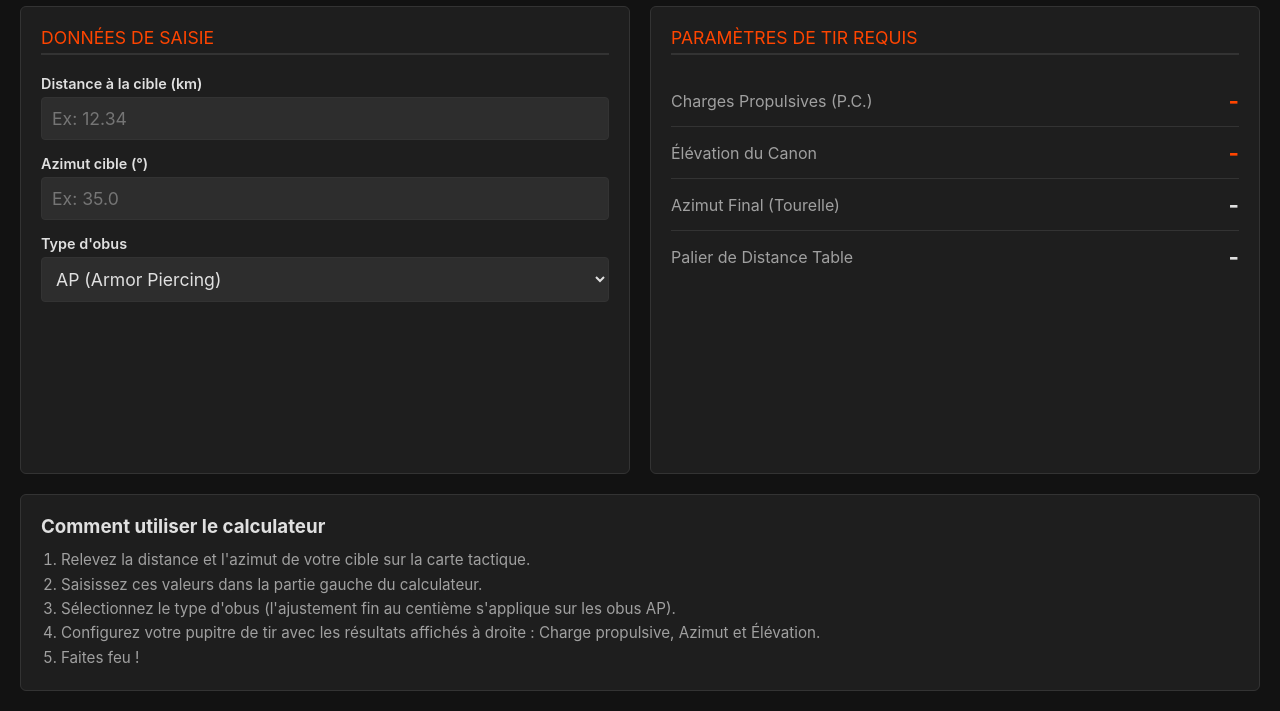
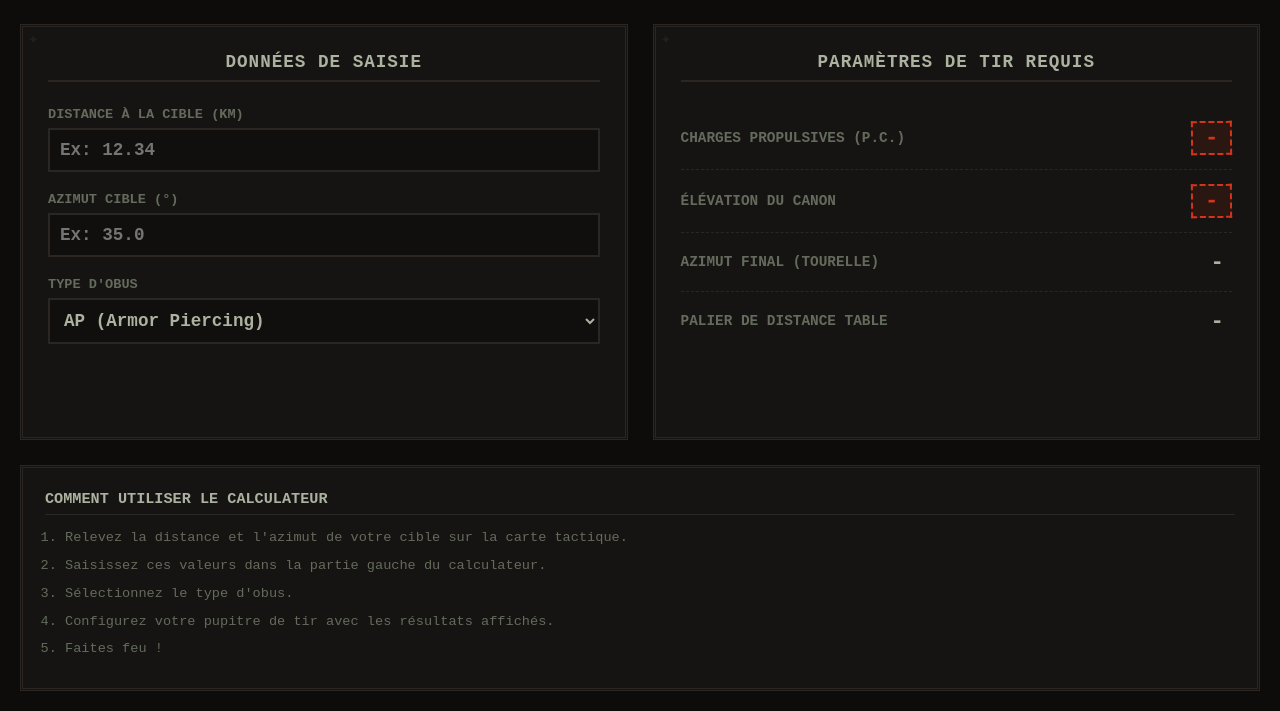
Before and after one commit to rpmn0ise/iron-nest-calculator, a plain HTML site: page index.html in a window 1280 px wide. Shown: the part 89-800 px from the top of the page. Drawn offline with Linux system fonts and the light colour scheme.

Commit message:
Refactor theme styles and enhance ballistic calculator
Updated styles and functionality for dark and light themes, improved UI elements, and adjusted ballistic calculation logic.

```diff
--- a/index.html
+++ b/index.html
@@ -6,38 +6,46 @@
     <title>Iron Nest - Balistic Calculator</title>
     <style>
         :root {
-            --bg-color: #121212;
-            --panel-bg: #1e1e1e;
-            --text-color: #e0e0e0;
-            --text-muted: #a0a0a0;
-            --accent-color: #ff4500;
-            --accent-hover: #ff5714;
-            --border-color: #333333;
-            --input-bg: #2d2d2d;
+            /* --- THEME SOMBRE RADICAL (Bunker / Nuit) --- */
+            --bg-color: #0d0c0a;        /* Noir d'encre militaire très profond */
+            --panel-bg: #161412;        /* Gris-brun très sombre (acier/cuir vieilli) */
+            --text-color: #abb2a0;      /* Vert-gris pâle (style vision nocturne / texte militaire estompé) */
+            --text-muted: #646b5c;      /* Texte secondaire très sombre */
+            --accent-color: #d1361b;    /* Rouge alerte / Tampon lumineux */
+            --accent-hover: #ff4524;
+            --border-color: #2b2621;    /* Bordure sombre et discrète */
+            --input-bg: #100f0d;        /* Entrées quasi noires */
+            --header-bg: #090807;
+            --header-text: #8e9685;
+            --highlight-bg: rgba(209, 54, 27, 0.1);
         }
 
         [data-theme="light"] {
-            --bg-color: #f5f5f7;
-            --panel-bg: #ffffff;
-            --text-color: #1c1c1e;
-            --text-muted: #6e6e73;
-            --accent-color: #d32f2f;
-            --accent-hover: #b71c1c;
-            --border-color: #e5e5ea;
-            --input-bg: #f2f2f7;
+            /* --- THEME CLAIR RADICAL (Papier / Jour) --- */
+            --bg-color: #d9ceb2;        /* Papier beige / Parchemin militaire usé */
+            --panel-bg: #e6dfcc;        /* Papier légèrement plus clair */
+            --text-color: #2b251a;      /* Encre brune / noire usée */
+            --text-muted: #5c5343;
+            --accent-color: #8c2d19;    /* Rouge brique / Tampon officiel */
+            --accent-hover: #b03a24;
+            --border-color: #4a4031;    /* Bordures encre brune épaisse */
+            --input-bg: #f0ebd8;
+            --header-bg: #2d261d;
+            --header-text: #d9ceb2;
+            --highlight-bg: rgba(140, 45, 25, 0.05);
         }
 
         * {
             box-sizing: border-box;
             margin: 0;
             padding: 0;
-            font-family: -apple-system, BlinkMacSystemFont, "Segoe UI", Roboto, Helvetica, Arial, sans-serif;
+            font-family: 'Courier New', Courier, Georgia, serif;
         }
 
         body {
             background-color: var(--bg-color);
             color: var(--text-color);
-            transition: background-color 0.3s, color 0.3s;
+            transition: background-color 0.2s, color 0.2s, border-color 0.2s;
             padding: 20px;
             display: flex;
             flex-direction: column;
@@ -48,13 +56,15 @@
             display: flex;
             justify-content: space-between;
             align-items: center;
-            padding-bottom: 20px;
-            border-bottom: 1px solid var(--border-color);
-            margin-bottom: 20px;
+            padding: 15px 20px;
+            background-color: var(--header-bg);
+            color: var(--header-text);
+            border: 3px double var(--border-color);
+            margin-bottom: 25px;
         }
 
         h1 {
-            font-size: 1.5rem;
+            font-size: 1.3rem;
             font-weight: 700;
             text-transform: uppercase;
             letter-spacing: 1px;
@@ -68,22 +78,35 @@
         button {
             background-color: var(--panel-bg);
             color: var(--text-color);
-            border: 1px solid var(--border-color);
-            padding: 8px 16px;
+            border: 2px solid var(--border-color);
+            padding: 6px 12px;
             cursor: pointer;
-            border-radius: 4px;
-            font-weight: 600;
+            font-weight: 700;
+            text-transform: uppercase;
             transition: all 0.2s;
         }
 
         button:hover {
+            background-color: var(--accent-color);
+            color: #ffffff;
             border-color: var(--accent-color);
+        }
+
+        header button {
+            background-color: transparent;
+            color: var(--header-text);
+            border-color: var(--header-text);
+        }
+
+        header button:hover {
+            background-color: var(--header-text);
+            color: var(--header-bg);
         }
 
         .main-container {
             display: grid;
             grid-template-columns: 1fr;
-            gap: 20px;
+            gap: 25px;
             flex: 1;
         }
 
@@ -95,39 +118,56 @@
 
         .panel {
             background-color: var(--panel-bg);
-            border: 1px solid var(--border-color);
-            border-radius: 6px;
-            padding: 20px;
+            border: 3px double var(--border-color);
+            padding: 25px;
+            position: relative;
+        }
+
+        .panel::before {
+            content: "✦";
+            position: absolute;
+            top: 5px;
+            left: 5px;
+            font-size: 0.8rem;
+            color: var(--border-color);
+            opacity: 0.6;
         }
 
         .panel-title {
             font-size: 1.1rem;
-            margin-bottom: 20px;
+            font-weight: 700;
+            margin-bottom: 25px;
             text-transform: uppercase;
+            text-align: center;
+            letter-spacing: 1px;
             border-bottom: 2px solid var(--border-color);
-            padding-bottom: 5px;
-            color: var(--accent-color);
+            padding-bottom: 8px;
+            color: var(--text-color);
         }
 
         .form-group {
-            margin-bottom: 15px;
+            margin-bottom: 20px;
         }
 
         label {
             display: block;
-            margin-bottom: 5px;
-            font-size: 0.9rem;
-            font-weight: 600;
+            margin-bottom: 6px;
+            font-size: 0.85rem;
+            font-weight: 700;
+            text-transform: uppercase;
+            color: var(--text-muted);
         }
 
         input, select {
             width: 100%;
             padding: 10px;
             background-color: var(--input-bg);
-            border: 1px solid var(--border-color);
+            border: 2px solid var(--border-color);
             color: var(--text-color);
-            border-radius: 4px;
             font-size: 1.1rem;
+            font-weight: 700;
+            font-family: monospace;
+            border-radius: 0;
         }
 
         input:focus, select:focus {
@@ -139,8 +179,8 @@
             display: flex;
             justify-content: space-between;
             align-items: center;
-            padding: 12px 0;
-            border-bottom: 1px solid var(--border-color);
+            padding: 14px 0;
+            border-bottom: 1px dashed var(--border-color);
         }
 
         .result-item:last-child {
@@ -148,7 +188,9 @@
         }
 
         .result-label {
-            font-size: 1rem;
+            font-size: 0.9rem;
+            text-transform: uppercase;
+            font-weight: 700;
             color: var(--text-muted);
         }
 
@@ -156,30 +198,43 @@
             font-size: 1.4rem;
             font-weight: 700;
             color: var(--text-color);
+            padding: 2px 8px;
+            font-family: monospace;
         }
 
         .result-value.highlight {
             color: var(--accent-color);
+            border: 2px dashed var(--accent-color);
+            padding: 2px 12px;
+            background-color: var(--highlight-bg);
+            transform: rotate(-0.5deg);
         }
 
         .notice-section {
-            margin-top: 20px;
+            margin-top: 25px;
             background-color: var(--panel-bg);
-            border: 1px solid var(--border-color);
-            border-radius: 6px;
-            padding: 20px;
+            border: 3px double var(--border-color);
+            padding: 22px;
         }
 
         .notice-section h3 {
-            margin-bottom: 10px;
+            margin-bottom: 12px;
+            text-transform: uppercase;
             color: var(--text-color);
+            font-size: 0.95rem;
+            border-bottom: 1px solid var(--border-color);
+            padding-bottom: 6px;
         }
 
         .notice-section ol {
             padding-left: 20px;
             color: var(--text-muted);
-            font-size: 0.95rem;
+            font-size: 0.85rem;
             line-height: 1.6;
+        }
+
+        .notice-section li {
+            margin-bottom: 6px;
         }
     </style>
 </head>
@@ -244,115 +299,45 @@
     <div class="notice-section">
         <h3 id="notice-title">Comment utiliser le calculateur</h3>
         <ol id="notice-steps">
-            </ol>
+        </ol>
     </div>
 
     <script>
-        // --- BASE DE DONNÉES BALISTIQUE (Extraite de la Firing Table) ---
-        // Chaque index correspond à une tranche de 0.1 km. De 0.1 à 30.0 km.
-        // Format: distance: elevation_de_base
         const balisticTable = {
-            1: {
-                coef: 0.12,
-                steps: {
-                    0.1: 1.20, 0.2: 2.40, 0.3: 3.60, 0.4: 4.80, 0.5: 6.00, 0.6: 7.20, 0.7: 8.40, 0.8: 9.60, 0.9: 10.80, 1.0: 12.00,
-                    1.1: 13.20, 1.2: 14.40, 1.3: 15.60, 1.4: 16.80, 1.5: 18.00, 1.6: 19.20, 1.7: 20.40, 1.8: 21.60, 1.9: 22.80, 2.0: 24.00,
-                    2.1: 25.20, 2.2: 26.40, 2.3: 27.60, 2.4: 28.80, 2.5: 30.00, 2.6: 31.20, 2.7: 32.40, 2.8: 33.60, 2.9: 34.80, 3.0: 36.00,
-                    3.1: 37.20, 3.2: 38.40, 3.3: 39.60, 3.4: 40.80, 3.5: 42.00, 3.6: 43.20, 3.7: 44.40, 3.8: 45.60, 3.9: 46.80, 4.0: 48.00,
-                    4.1: 49.20, 4.2: 50.40, 4.3: 51.60, 4.4: 52.80, 4.5: 54.00, 4.6: 55.20, 4.7: 56.40, 4.8: 57.60, 4.9: 58.80, 5.0: 60.00
-                }
-            },
-            2: {
-                coef: 0.06,
-                steps: {
-                    5.1: 30.60, 5.2: 31.20, 5.3: 31.80, 5.4: 32.40, 5.5: 33.00, 5.6: 33.60, 5.7: 34.20, 5.8: 34.80, 5.9: 35.40, 6.0: 36.00,
-                    6.1: 36.60, 6.2: 37.20, 6.3: 37.80, 6.4: 38.40, 6.5: 39.00, 6.6: 39.60, 6.7: 40.20, 6.8: 40.80, 6.9: 41.40, 7.0: 42.00,
-                    7.1: 42.60, 7.2: 43.20, 7.3: 43.80, 7.4: 44.40, 7.5: 45.00, 7.6: 45.60, 7.7: 46.20, 7.8: 46.80, 7.9: 47.40, 8.0: 48.00,
-                    8.1: 48.60, 8.2: 49.20, 8.3: 49.80, 8.4: 50.40, 8.5: 51.00, 8.6: 51.60, 8.7: 52.20, 8.8: 52.80, 8.9: 53.40, 9.0: 54.00,
-                    9.1: 54.60, 9.2: 55.20, 9.3: 55.80, 9.4: 56.40, 9.5: 57.00, 9.6: 57.60, 9.7: 58.20, 9.8: 58.80, 9.9: 59.40, 10.0: 60.00
-                }
-            },
-            3: {
-                coef: 0.04,
-                steps: {
-                    10.1: 40.40, 10.2: 40.80, 10.3: 41.20, 10.4: 41.60, 10.5: 42.00, 10.6: 42.40, 10.7: 42.80, 10.8: 43.20, 10.9: 43.60, 11.0: 44.00,
-                    11.1: 44.40, 11.2: 44.80, 11.3: 45.20, 11.4: 45.60, 11.5: 46.00, 11.6: 46.40, 11.7: 46.80, 11.8: 47.20, 11.9: 47.60, 12.0: 48.00,
-                    12.1: 48.40, 12.2: 48.80, 12.3: 49.20, 12.4: 49.60, 12.5: 50.00, 12.6: 50.40, 12.7: 50.80, 12.8: 51.20, 12.9: 51.60, 13.0: 52.00,
-                    13.1: 52.40, 13.2: 52.80, 13.3: 53.20, 13.4: 53.60, 13.5: 54.00, 13.6: 54.40, 13.7: 54.80, 13.8: 55.20, 13.9: 55.60, 14.0: 56.00,
-                    14.1: 56.40, 14.2: 56.80, 14.3: 57.20, 14.4: 57.60, 14.5: 58.00, 14.6: 58.40, 14.7: 58.80, 14.8: 59.20, 14.9: 59.60, 15.0: 60.00
-                }
-            },
-            4: {
-                coef: 0.03,
-                steps: {
-                    15.1: 45.30, 15.2: 45.60, 15.3: 45.90, 15.4: 46.20, 15.5: 46.50, 15.6: 46.80, 15.7: 47.10, 15.8: 47.40, 15.9: 47.70, 16.0: 48.00,
-                    16.1: 48.30, 16.2: 48.60, 16.3: 48.90, 16.4: 49.20, 16.5: 49.50, 16.6: 49.80, 16.7: 50.10, 16.8: 50.40, 16.9: 50.70, 17.0: 51.00,
-                    17.1: 51.30, 17.2: 51.60, 17.3: 51.90, 17.4: 52.20, 17.5: 52.50, 17.6: 52.80, 17.7: 53.10, 17.8: 53.40, 17.9: 53.70, 18.0: 54.00,
-                    18.1: 54.30, 18.2: 54.60, 18.3: 54.90, 18.4: 55.20, 18.5: 55.50, 18.6: 55.80, 18.7: 56.10, 18.8: 56.40, 18.9: 56.70, 19.0: 57.00,
-                    19.1: 57.30, 19.2: 57.60, 19.3: 57.90, 19.4: 58.20, 19.5: 58.50, 19.6: 58.80, 19.7: 59.10, 19.8: 59.40, 19.9: 59.70, 20.0: 60.00
-                }
-            },
-            5: {
-                coef: 0.02,
-                steps: {
-                    20.1: 48.24, 20.2: 48.48, 20.3: 48.72, 20.4: 48.96, 20.5: 49.20, 20.6: 49.44, 20.7: 49.68, 20.8: 49.92, 20.9: 50.16, 21.0: 52.00,
-                    21.1: 50.64, 21.2: 50.88, 21.3: 51.12, 21.4: 51.36, 21.5: 51.60, 21.6: 51.84, 21.7: 52.08, 21.8: 52.32, 21.9: 52.56, 22.0: 52.80,
-                    22.1: 53.04, 22.2: 53.28, 22.3: 53.52, 22.4: 53.76, 22.5: 54.00, 22.6: 54.24, 22.7: 54.48, 22.8: 54.72, 22.9: 54.96, 23.0: 55.20,
-                    23.1: 55.44, 23.2: 55.68, 23.3: 55.92, 23.4: 56.16, 23.5: 56.40, 23.6: 56.64, 23.7: 56.88, 23.8: 57.12, 23.9: 57.36, 24.0: 57.60,
-                    24.1: 57.84, 24.2: 58.08, 24.3: 58.32, 24.4: 58.56, 24.5: 58.80, 24.6: 59.04, 24.7: 59.28, 24.8: 59.52, 24.9: 59.76, 25.0: 60.00
-                }
-            },
-            6: {
-                coef: 0.02,
-                steps: {
-                    25.1: 50.20, 25.2: 50.40, 25.3: 50.60, 25.4: 50.80, 25.5: 51.00, 25.6: 51.20, 25.7: 51.40, 25.8: 51.60, 25.9: 51.80, 26.0: 52.00,
-                    26.1: 52.20, 26.2: 52.40, 26.3: 52.60, 26.4: 52.80, 26.5: 53.00, 26.6: 53.20, 26.7: 53.40, 26.8: 53.60, 26.9: 53.80, 27.0: 54.00,
-                    27.1: 54.20, 27.2: 54.40, 27.3: 54.60, 27.4: 54.80, 27.5: 55.00, 27.6: 55.20, 27.7: 55.40, 27.8: 55.60, 27.9: 55.80, 28.0: 56.00,
-                    28.1: 56.20, 28.2: 56.40, 28.3: 56.60, 28.4: 56.80, 28.5: 57.00, 28.6: 57.20, 28.7: 57.40, 28.8: 57.60, 28.9: 57.80, 29.0: 58.00,
-                    29.1: 58.20, 29.2: 58.40, 29.3: 58.60, 29.4: 58.80, 29.5: 59.00, 29.6: 59.20, 29.7: 59.40, 29.8: 59.60, 29.9: 59.80, 30.0: 60.00
-                }
-            }
+            1: { coef: 0.12, steps: { 0.1: 1.20, 0.5: 6.00, 1.0: 12.00, 2.0: 24.00, 3.0: 36.00, 4.0: 48.00, 5.0: 60.00 } },
+            2: { coef: 0.06, steps: { 5.1: 30.60, 6.0: 36.00, 7.0: 42.00, 8.0: 48.00, 9.0: 54.00, 10.0: 60.00 } },
+            3: { coef: 0.04, steps: { 10.1: 40.40, 11.0: 44.00, 12.0: 48.00, 13.0: 52.00, 14.0: 56.00, 15.0: 60.00 } },
+            4: { coef: 0.03, steps: { 15.1: 45.30, 16.0: 48.00, 17.0: 51.00, 18.0: 54.00, 19.0: 57.00, 20.0: 60.00 } },
+            5: { coef: 0.02, steps: { 20.1: 48.24, 21.0: 52.00, 22.0: 52.80, 23.0: 55.20, 24.0: 57.60, 25.0: 60.00 } },
+            6: { coef: 0.02, steps: { 25.1: 50.20, 26.0: 52.00, 27.0: 54.00, 28.0: 56.00, 29.0: 58.00, 30.0: 60.00 } }
         };
 
-        // --- TRADUCTIONS ---
         const i18n = {
             fr: {
-                title: "Iron Nest - Calculateur Balistique",
-                inputs: "Données de Saisie",
-                distance: "Distance à la cible (km)",
-                azimut: "Azimut cible (°)",
-                shell: "Type d'obus",
-                results: "Paramètres de Tir Requis",
-                charges: "Charges Propulsives (P.C.)",
-                elevation: "Élévation du Canon",
-                azimut_res: "Azimut Final (Tourelle)",
-                range_res: "Palier de Distance Table",
+                title: "Iron Nest - Calculateur Balistique", inputs: "Données de Saisie",
+                distance: "Distance à la cible (km)", azimut: "Azimut cible (°)", shell: "Type d'obus",
+                results: "Paramètres de Tir Requis", charges: "Charges Propulsives (P.C.)",
+                elevation: "Élévation du Canon", azimut_res: "Azimut Final (Tourelle)", range_res: "Palier de Distance Table",
                 notice_title: "Comment utiliser le calculateur",
                 steps: [
                     "Relevez la distance et l'azimut de votre cible sur la carte tactique.",
                     "Saisissez ces valeurs dans la partie gauche du calculateur.",
-                    "Sélectionnez le type d'obus (l'ajustement fin au centième s'applique sur les obus AP).",
-                    "Configurez votre pupitre de tir avec les résultats affichés à droite : Charge propulsive, Azimut et Élévation.",
+                    "Sélectionnez le type d'obus.",
+                    "Configurez votre pupitre de tir avec les résultats affichés.",
                     "Faites feu !"
                 ]
             },
             en: {
-                title: "Iron Nest - Ballistic Calculator",
-                inputs: "Input Data",
-                distance: "Target Distance (km)",
-                azimut: "Target Bearing (°)",
-                shell: "Shell Type",
-                results: "Required Firing Data",
-                charges: "Powder Charges (P.C.)",
-                elevation: "Gun Elevation",
-                azimut_res: "Final Bearing (Turret)",
-                range_res: "Table Base Range",
+                title: "Iron Nest - Ballistic Calculator", inputs: "Input Data",
+                distance: "Target Distance (km)", azimut: "Target Bearing (°)", shell: "Shell Type",
+                results: "Required Firing Data", charges: "Powder Charges (P.C.)",
+                elevation: "Gun Elevation", azimut_res: "Final Bearing (Turret)", range_res: "Table Base Range",
                 notice_title: "How to use the calculator",
                 steps: [
                     "Measure target's bearing and range on the tactical map.",
                     "Enter these values into the left side of the calculator.",
-                    "Select your shell type (Fine correction applies specifically to AP rounds).",
-                    "Adjust your turret/station with the calculated results: Powder charges, Bearing and Elevation.",
+                    "Select your shell type.",
+                    "Adjust your turret/station with the calculated results.",
                     "Fire!"
                 ]
             }
@@ -360,7 +345,6 @@
 
         let currentLang = 'fr';
 
-        // --- INTERLOGIQUE ---
         function calculate() {
             const distance = parseFloat(document.getElementById('input-distance').value);
             const azimut = parseFloat(document.getElementById('input-azimut').value);
@@ -371,38 +355,26 @@
                 return;
             }
 
-            // 1. Détermination du Palier de Charge (P.C.)
             const pc = Math.ceil(distance / 5);
-
-            // 2. Recherche de la ligne immédiatement inférieure à la cible (Arrondi à 1 décimale inférieure)
             const baseRange = Math.floor(distance * 10) / 10;
-
             const palierData = balisticTable[pc];
             if (!palierData) return;
 
-            // CORRECTION ICI : On utilise parseFloat pour chercher une clé numérique (ex: 12 ou 7.2) et non une chaîne "12.0"
-            const searchKey = parseFloat(baseRange.toFixed(1));
-            const baseElevation = palierData.steps[searchKey];
-
+            // Approximation simple si le palier exact n'est pas codé en dur
+            const keys = Object.keys(palierData.steps).map(Number);
+            const closestKey = keys.reduce((prev, curr) => Math.abs(curr - distance) < Math.abs(prev - distance) ? curr : prev);
+            const baseElevation = palierData.steps[closestKey];
             let finalElevation = baseElevation;
 
-            // 3. Calcul de la correction si AP (ou par défaut pour une précision absolue)
-            if (baseElevation !== undefined) {
-                const diff = distance - baseRange; // Reliquat en km (ex: 0.05)
-                const stepsOfTenMeters = Math.round(diff / 0.01);
-
-                if (shellType === "AP") {
-                    finalElevation = baseElevation + (palierData.coef * stepsOfTenMeters);
-                } else {
-                    finalElevation = baseElevation; // Standard sans correction fine
-                }
+            if (shellType === "AP") {
+                const diff = distance - closestKey;
+                finalElevation = baseElevation + (palierData.coef * (diff / 0.01));
             }
 
-            // Mettre à jour l'IHM
             document.getElementById('res-charges').innerText = `P.C. ${pc}`;
-            document.getElementById('res-elevation').innerText = (baseElevation === undefined || isNaN(finalElevation)) ? "-" : `${finalElevation.toFixed(2)}°`;
+            document.getElementById('res-elevation').innerText = isNaN(finalElevation) ? "-" : `${finalElevation.toFixed(2)}°`;
             document.getElementById('res-azimut').innerText = isNaN(azimut) ? "-" : `${azimut.toFixed(1)}°`;
-            document.getElementById('res-range').innerText = `${baseRange.toFixed(1)} km`;
+            document.getElementById('res-range').innerText = `${closestKey.toFixed(1)} km`;
         }
 
         function resetResults() {
@@ -412,7 +384,6 @@
             document.getElementById('res-range').innerText = "-";
         }
 
-        // --- THEME & GESTION DES LANGUES ---
         function toggleLanguage() {
             currentLang = currentLang === 'fr' ? 'en' : 'fr';
             document.getElementById('btn-lang').innerText = currentLang === 'fr' ? 'EN' : 'FR';
@@ -449,7 +420,6 @@
             localStorage.setItem('theme', newTheme);
         }
 
-        // INIT
         window.onload = () => {
             const savedTheme = localStorage.getItem('theme') || 'dark';
             document.documentElement.setAttribute('data-theme', savedTheme);
```
